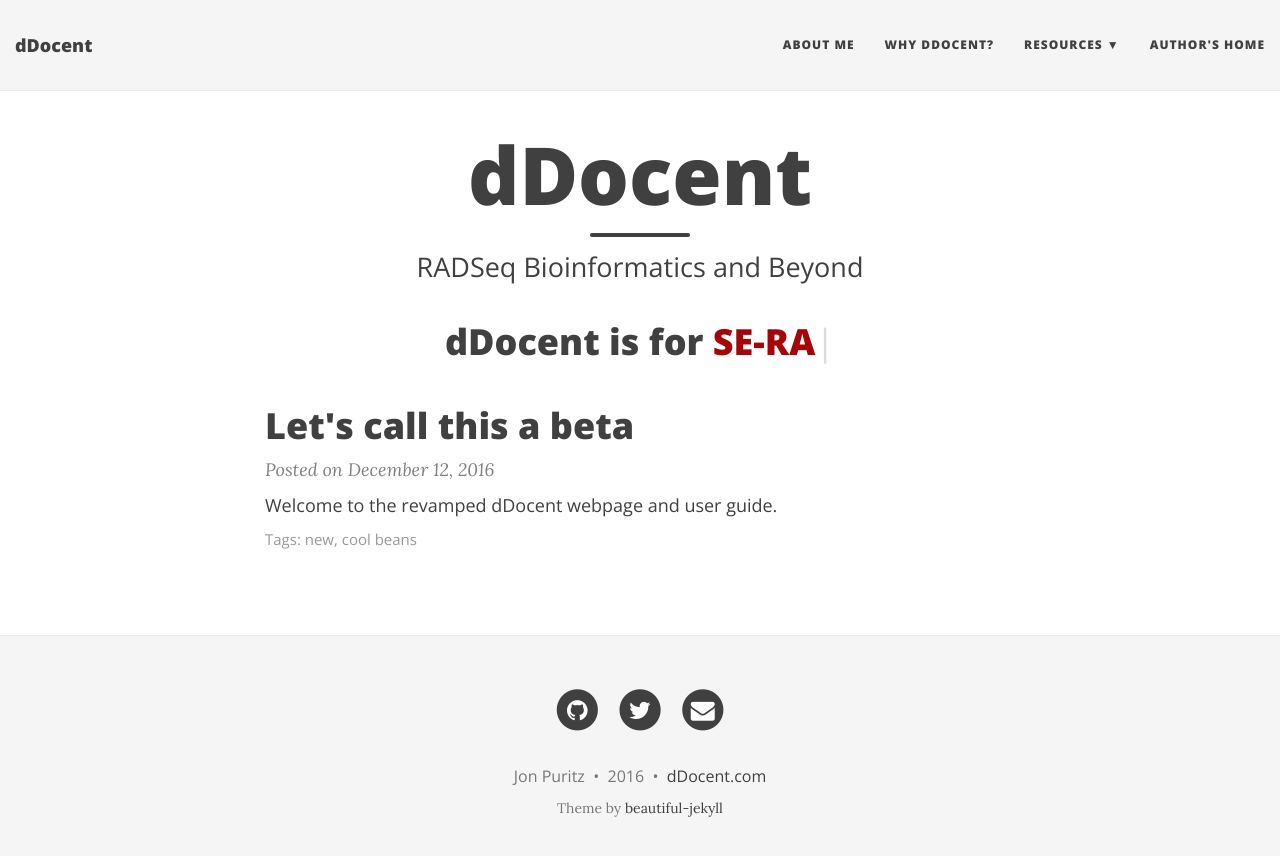
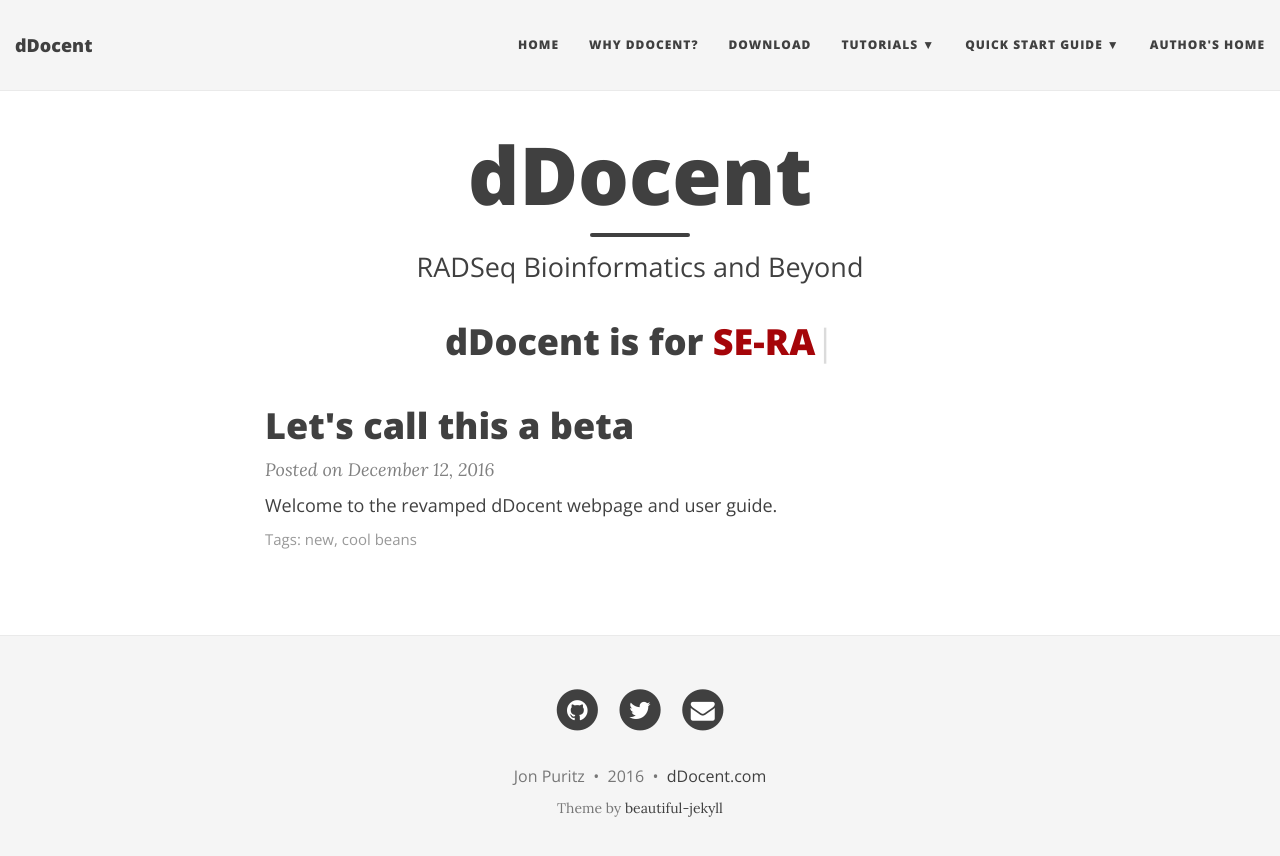
Before and after one commit to jpuritz/dDocent, a Jekyll site: the page built from index.html, in a window 1280 px wide. Shown: the top 856 px of the page. Built offline with Jekyll 4.4.1, drawn with Linux system fonts in a browser that asks for light colours; nearby versions of some CDN libraries; the list of posts is cut into pages by our own code.

Commit message:
Update _config.yml

```diff
--- a/_config.yml
+++ b/_config.yml
@@ -23,12 +23,15 @@
 
 # List of links in the navigation bar
 navbar-links:
-  About Me: "aboutme"
+  Home: "https://jpuritz.github.io/dDocent/"
   Why dDocent?: "why"
-  Resources:
+  Download: "releases"
+  Tutorials:
     - Beautiful Jekyll: "http://deanattali.com/beautiful-jekyll/"
     - Learn markdown: "http://www.markdowntutorial.com/"
     - GitHub Pages: "https://pages.github.com/"
+  Quick Start Guide:
+    - Who needs to understand things first?: "quick start"
   Author's home: "http://MarineEvoEco.com"
 
 # Image to show in the navigation bar - image must be a square (width = height)
@@ -100,7 +103,7 @@
 # --- Don't need to touch anything below here (but you can if you want) --- #
 
 # Output options (more information on Jekyll's site)
-timezone: "America/Vancouver"
+timezone: "America/NewYork"
 markdown: kramdown
 highlighter: rouge
 permalink: /:year-:month-:day-:title/
```
